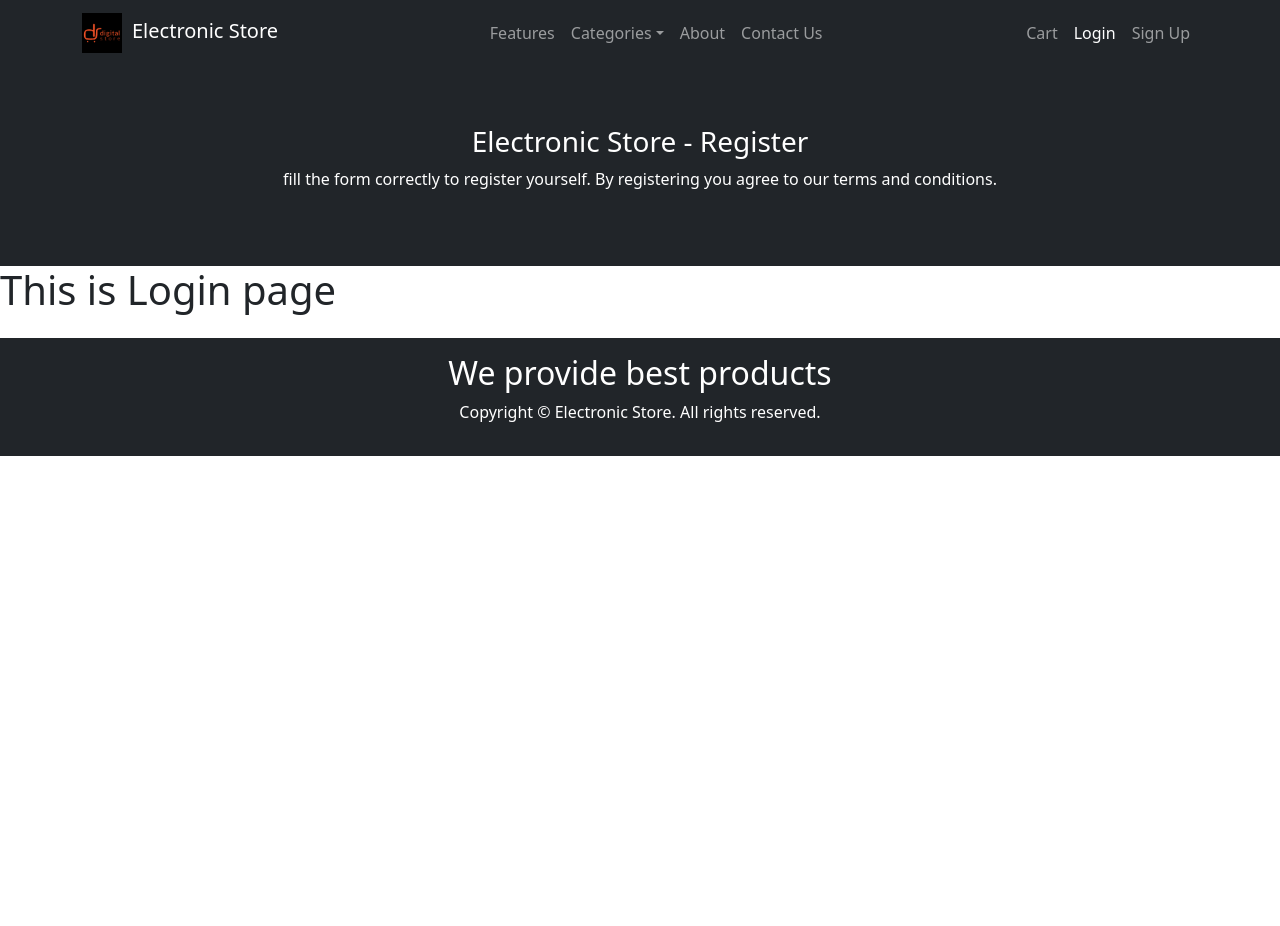
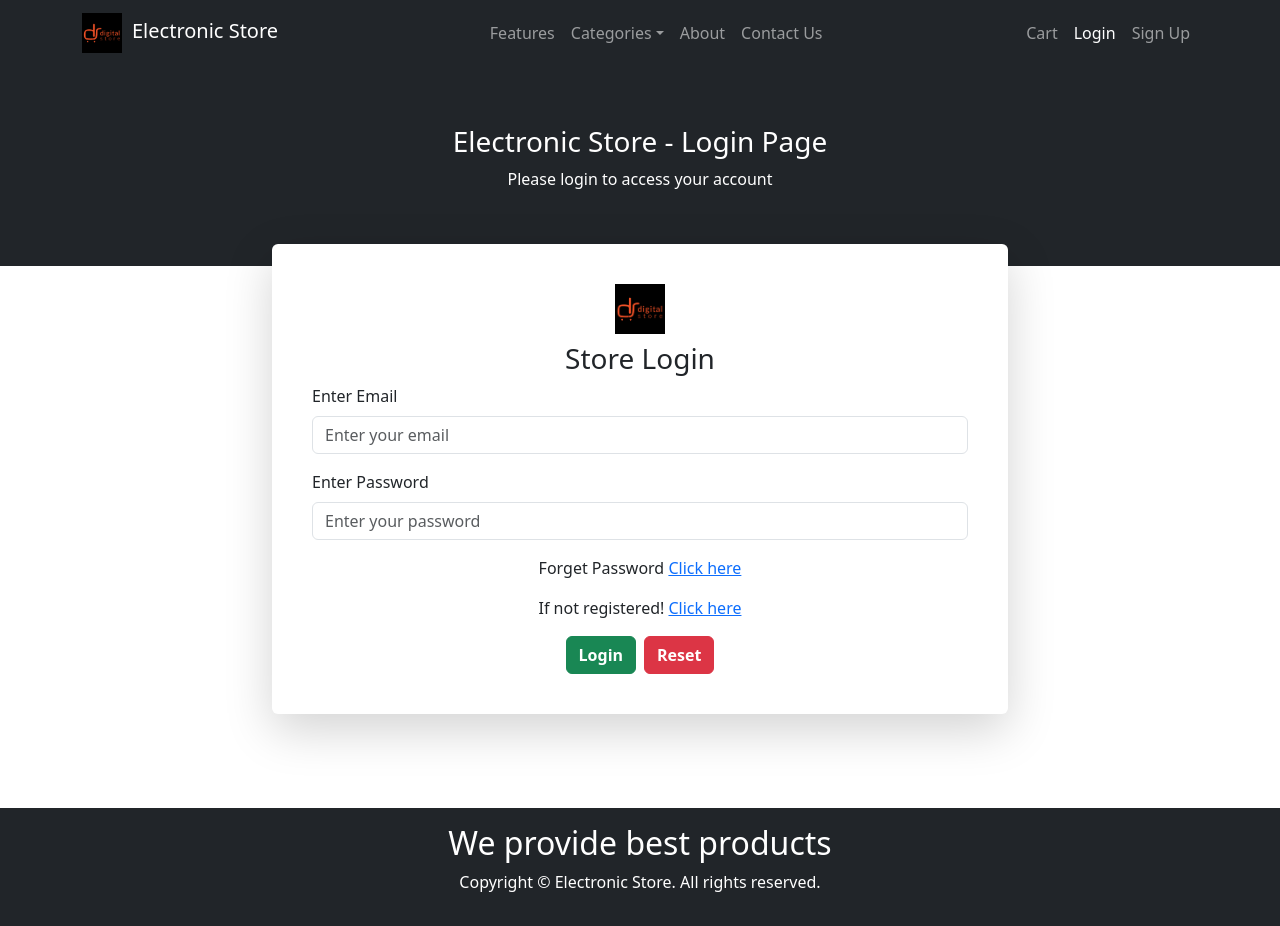
Before and after one commit to ronakvp1998/Ecommerce-Project-using-ReactJs, a React (Create React App) app in the folder ElectronicStoreFrontend/electronic_store/: page /login in a window 1280 px wide. Before the commit the page ends 800 px from the top, so only its background shows below. Built offline with nearby package versions, Linux system fonts and the light colour scheme.

Commit message:
login form | create login form step by step

```diff
--- a/ElectronicStoreFrontend/electronic_store/src/App.js
+++ b/ElectronicStoreFrontend/electronic_store/src/App.js
@@ -11,6 +11,7 @@ import Contact from "./pages/contact";
 import { ToastContainer } from "react-toastify";
 import Login from "./pages/login";
 import Register from "./pages/register";
+import ForgetPassword from "./pages/forgetPassword";
 function App() {
   return (
     // setting up
@@ -26,6 +27,7 @@ function App() {
         <Route path="/cart" element={<Cart />}></Route>
         <Route path="/login" element={<Login />}></Route>
         <Route path="/register" element={<Register />}></Route>
+        <Route path="/forget" element={<ForgetPassword />}></Route>
         <Route path="/users" element={<Dashboard />}>
           <Route path="profile" element={<Profile />}></Route>
           <Route path="about" element={<AboutUser />}></Route>
--- /dev/null
+++ b/ElectronicStoreFrontend/electronic_store/src/pages/forgetPassword.js
@@ -0,0 +1,17 @@
+import Base from "../components/Base";
+function ForgetPassword() {
+  return (
+    <Base
+      title="Forget Password Page"
+      description="In this page you can reset your password"
+      buttonEnabled={true}
+      buttonLink="/"
+      buttonType="warning"
+      buttonText="Home"
+    >
+      <div>This is Forget Password Page</div>
+    </Base>
+  );
+}
+
+export default ForgetPassword;
--- a/ElectronicStoreFrontend/electronic_store/src/pages/login.jsx
+++ b/ElectronicStoreFrontend/electronic_store/src/pages/login.jsx
@@ -1,11 +1,79 @@
+import { Container, Row, Col, Card, Form } from "react-bootstrap";
 import Base from "../components/Base";
+import logo from "../assets/logo.png";
+import { Link, NavLink } from "react-router-dom";
+import { Button } from "react-bootstrap";
 const Login = () => {
+  const loginForm = () => {
+    return (
+      <Container>
+        <Row>
+          <Col md={{ span: 8, offset: 2 }} className="mt-5">
+            <Card
+              className="border-0 shadow-lg p-4"
+              style={{ position: "relative", top: -70 }}
+            >
+              <Card.Body>
+                <Container className="text-center mb-2 ">
+                  <img src={logo} alt="logo" width={50}></img>
+                </Container>
+                <h3 className="text-center">Store Login</h3>
+
+                <Form>
+                  {/* Email Login Feild */}
+                  <Form.Group className="mb-3">
+                    <Form.Label>Enter Email</Form.Label>
+                    <Form.Control
+                      type="text"
+                      placeholder="Enter your email"
+                    ></Form.Control>
+                  </Form.Group>
+                  {/* Password Login Feild */}
+                  <Form.Group className="mb-3">
+                    <Form.Label>Enter Password</Form.Label>
+                    <Form.Control
+                      type="password"
+                      placeholder="Enter your password"
+                    ></Form.Control>
+                  </Form.Group>
+                </Form>
+                <Container className="text-center mb-2 ">
+                  <p>
+                    Forget Password{" "}
+                    <Link as={NavLink} to="/forget">
+                      Click here
+                    </Link>
+                  </p>
+                  <p>
+                    If not registered!{" "}
+                    <Link as={NavLink} to="/register">
+                      Click here
+                    </Link>
+                  </p>
+                </Container>
+
+                <Container className="text-center">
+                  <Button className="" variant="success">
+                    <b>Login</b>
+                  </Button>
+                  <Button className="ms-2" variant="danger">
+                    <b>Reset</b>
+                  </Button>
+                </Container>
+              </Card.Body>
+            </Card>
+          </Col>
+        </Row>
+      </Container>
+    );
+  };
+
   return (
     <Base
-      title="Electronic Store - Register"
-      description="fill the form correctly to register yourself. By registering you agree to our terms and conditions."
+      title="Electronic Store - Login Page"
+      description="Please login to access your account"
     >
-      <h1>This is Login page</h1>
+      {loginForm()}
     </Base>
   );
 };
--- a/ElectronicStoreFrontend/electronic_store/src/pages/register.jsx
+++ b/ElectronicStoreFrontend/electronic_store/src/pages/register.jsx
@@ -108,12 +108,10 @@ const Register = () => {
           <Col sm={{ span: 8, offset: 2 }}>
             <Card
               className="my-2 border-0 shadow-lg p-4"
-              style={
-                {
-                  // position: "relative",
-                  // top: -30,
-                }
-              }
+              style={{
+                position: "relative",
+                top: -30,
+              }}
             >
               <Card.Body>
                 <Container className="text-center mb-2 ">
```
Also changed, not shown: ElectronicStoreFrontend/electronic_store/trackchanges.txt.
